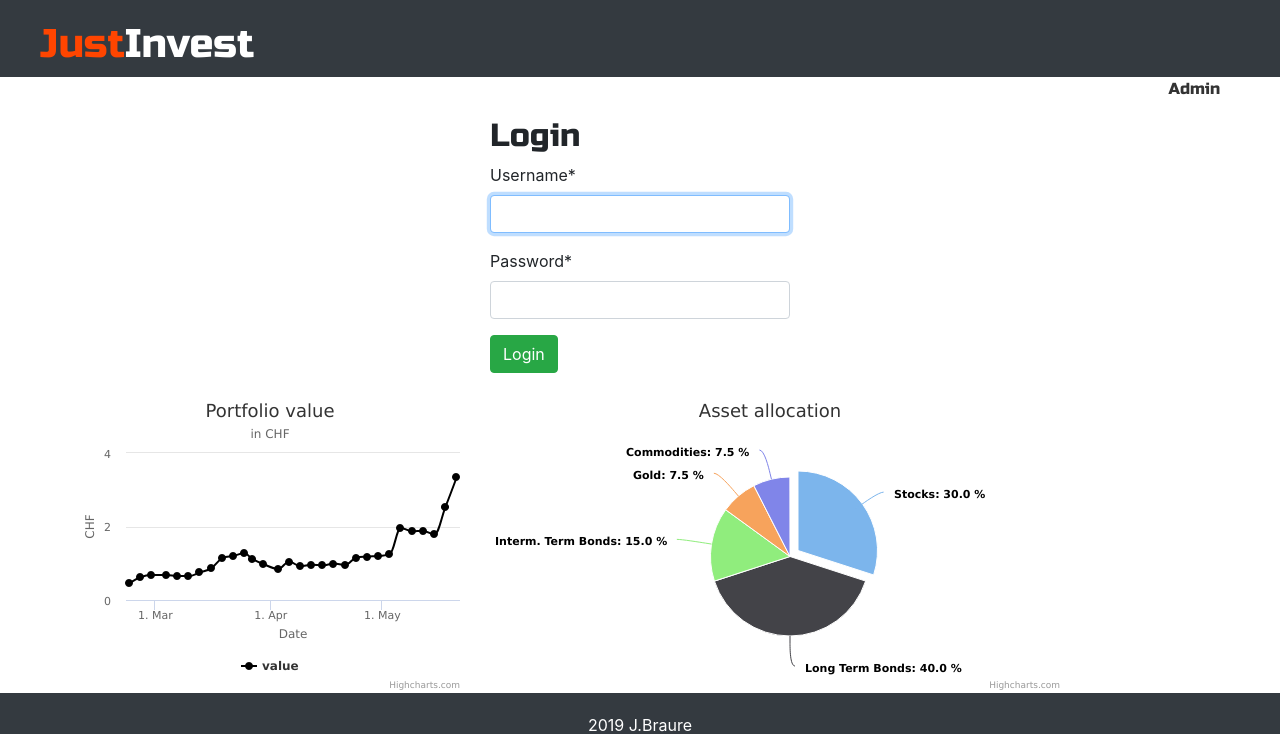
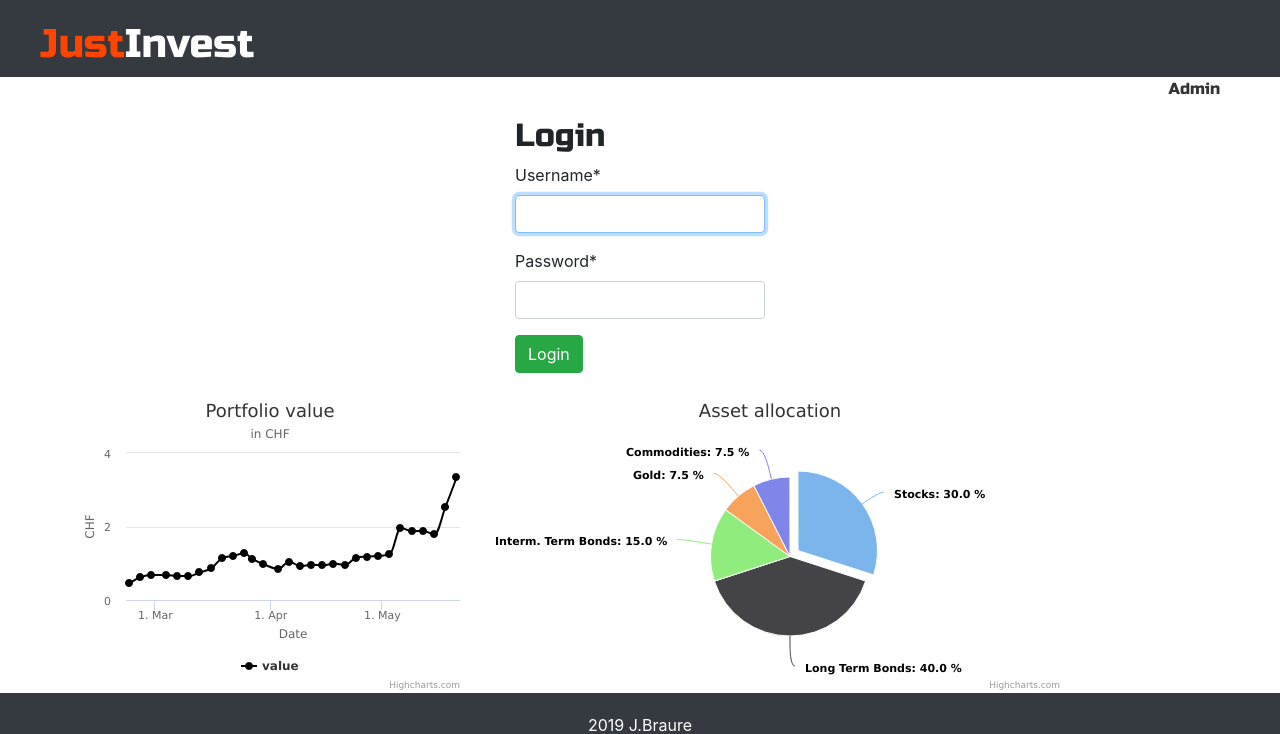
Before and after one commit to jbraure/JustInvest, a Django app: page /login/ in a window 1280 px wide. Shown: the top 734 px of the page. Run offline with Django 3.2, Linux system fonts and the light colour scheme; some libraries are stand-ins or nearby versions.

Commit message:
changes styles

```diff
--- a/trades/static/trades/css/main.css
+++ b/trades/static/trades/css/main.css
@@ -49,7 +49,10 @@ h1 a{
     text-align: right
 }
 div.narrow-centered {
-  width:300px;
+  width:250px;
+  margin: auto;
+}
+div.centered {
   margin: auto;
 }
 /* .footer { margin-top: 1em; color: #333; }
--- a/trades/templates/registration/login.html
+++ b/trades/templates/registration/login.html
@@ -10,7 +10,7 @@
     <button type="submit" class="btn btn-success">Login</button>
   </form>
 </div>
-<div class="container">
+<div class="container centered">
   <div class="row">
     <div id="portfolio-container" style="width:400px; height:300px;"></div>
     <div id="pie-container" style="height: 300px;"></div>
```
